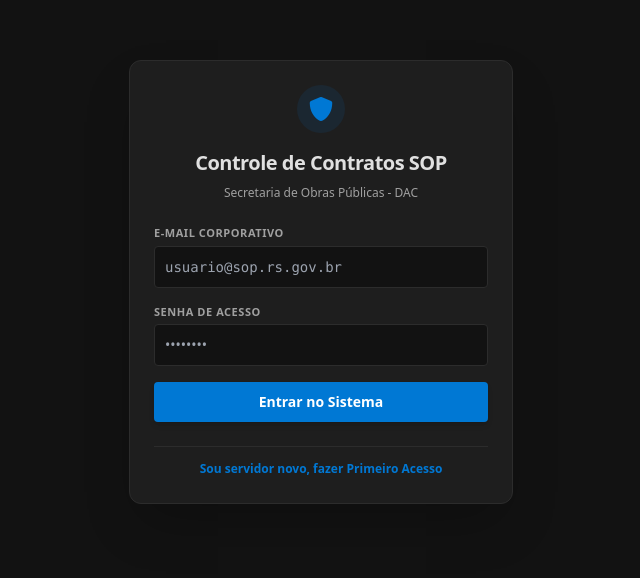
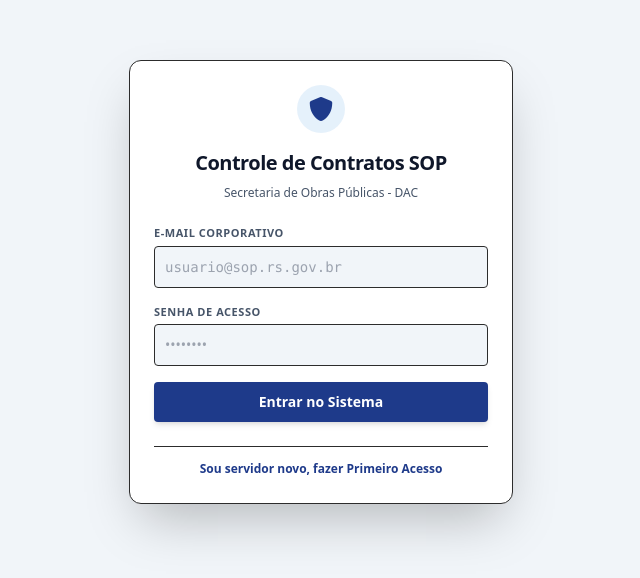
Before and after one commit to ferkernel79/DAC_CONTRATOS, a React (Vite) app: page / in a window 1280 px wide. Shown: the part 118-696 px from the top of the page, without its empty margins (319-959 px from the left). Built offline with nearby package versions, Linux system fonts and the light colour scheme; no server answers.

Commit message:
menu claro e escuro

```diff
--- a/src/App.jsx
+++ b/src/App.jsx
@@ -1,4 +1,4 @@
-import React, { useState } from 'react';
+import React, { useState, useEffect } from 'react';
 import { AuthProvider, useAuth } from './useAuth';
 import LoginView from './LoginView';
 import ContratosView from './ContratosView';
@@ -10,6 +10,22 @@ function PainelPrincipalSOP() {
   const [menuRetraido, setMenuRetraido] = useState(false);
   const { usuarioLogado, perfil, logout } = useAuth();
   const [abaAtiva, setAbaAtiva] = useState('dashboard'); // 'ABA INICIAL
+  // --- CONTROLE DE TEMA (CLARO / ESCURO) ---
+const [temaEscuro, setTemaEscuro] = useState(() => {
+  // Se o usuário já usou o app antes, puxa a preferência dele. Se não, começa no Claro
+  return localStorage.getItem('dac-tema') === 'dark';
+});
+
+// Efeito que injeta a classe .dark direto na raiz do navegador
+useEffect(() => {
+  if (temaEscuro) {
+    document.documentElement.classList.add('dark');
+    localStorage.setItem('dac-tema', 'dark');
+  } else {
+    document.documentElement.classList.remove('dark');
+    localStorage.setItem('dac-tema', 'light');
+  }
+}, [temaEscuro]);
 
   return (
     <div className="flex h-screen w-screen bg-bg-body overflow-hidden">
@@ -69,7 +85,28 @@ function PainelPrincipalSOP() {
           {/* ... Repita a mesma lógica do {!menuRetraido && <span>} para os outros botões ... */}
 
         </nav>
+         {/* ALTERNADOR DE TEMA CLARO/ESCURO */}
+        <div className={`p-3 border-t border-bg-hover flex ${menuRetraido ? 'justify-center' : 'justify-between items-center'}`}>
+          {!menuRetraido && (
+            <span className="text-xs font-bold text-text-secondary uppercase tracking-wider">
+              {temaEscuro ? 'Ambiente Escuro' : 'Ambiente Claro'}
+            </span>
+          )}
 
+          <button
+            type="button"
+            onClick={() => setTemaEscuro(!temaEscuro)}
+            className={`p-2.5 rounded-lg text-base transition-all ${
+              temaEscuro
+                ? 'bg-amber-500/10 text-amber-500 hover:bg-amber-500/20'
+                : 'bg-sop-blue/10 text-sop-blue hover:bg-sop-blue/20'
+            }`}
+            title={temaEscuro ? "Mudar para Modo Claro" : "Mudar para Modo Escuro"}
+          >
+            {/* Ícone muda dinamicamente: Sol para o claro, Lua para o escuro */}
+            <i className={`fas ${temaEscuro ? 'fa-sun' : 'fa-moon'}`}></i>
+          </button>
+        </div>
         {/* RODAPÉ DO MENU (Fica limpo com foto ou apenas o ícone de logout quando encolhido) */}
         <div className="p-3 border-t border-bg-hover flex justify-center">
           <button className="text-text-muted hover:text-sop-red p-2" title="Sair do Sistema">
--- a/src/index.css
+++ b/src/index.css
@@ -2,11 +2,59 @@
 @tailwind components;
 @tailwind utilities;
 
-/* Garantir que o corpo da página ocupe 100% da tela sem margens extras */
-html, body, #root {
-  width: 100%;
-  height: 100%;
-  margin: 0;
-  padding: 0;
-  overflow: hidden;
+/* ========================================================
+   PALETA DE CORES DINÂMICA DA DAC/SOP (BYPASS COMPLETO)
+   ======================================================== */
+
+/* MODO CLARO (Padrão quando a página inicia) */
+:root {
+  --bg-body: #F1F5F9;       /* Cinza claro confortável */
+  --bg-surface: #FFFFFF;    /* Branco puro para cards e tabelas */
+  --bg-hover: #E2E8F0;      /* Destaque ao passar o mouse */
+
+  --text-primary: #0F172A;  /* Texto quase preto, leitura nítida */
+  --text-secondary: #475569;/* Texto auxiliar grafite */
+  --text-muted: #94A3B8;     /* Ícones desativados */
+
+  /* Cores Identitárias da SOP */
+  --sop-blue: #1E3A8A;
+  --sop-green: #059669;
+  --sop-yellow: #D97706;
+  --sop-red: #DC2626;
+  --sop-purple: #7C3AED;
 }
+
+/* MODO ESCURO (Ativado quando o React injeta a classe .dark no html) */
+.dark {
+  --bg-body: #0F172A;       /* Azul escuro profundo */
+  --bg-surface: #1E293B;    /* Cinza-azulado para cards/tabelas */
+  --bg-hover: #334155;      /* Destaque escuro */
+
+  --text-primary: #F8FAFC;  /* Texto branco gelo */
+  --text-secondary: #94A3B8;/* Texto auxiliar cinza claro */
+  --text-muted: #64748B;     /* Cinza apagado */
+}
+
+/* ========================================================
+   DISJUNTOR DE SOBERANIA INTERNA (FORÇA O MAPEAMENTO)
+   ======================================================== */
+.bg-bg-body { background-color: var(--bg-body) !important; }
+.bg-bg-surface { background-color: var(--bg-surface) !important; }
+.bg-bg-hover { background-color: var(--bg-hover) !important; }
+.hover\:bg-bg-hover:hover { background-color: var(--bg-hover) !important; }
+
+.text-text-primary { color: var(--text-primary) !important; }
+.text-text-secondary { color: var(--text-secondary) !important; }
+.text-text-muted { color: var(--text-muted) !important; }
+
+/* Amarração das Cores da SOP */
+.text-sop-blue { color: var(--sop-blue) !important; }
+.bg-sop-blue { background-color: var(--sop-blue) !important; }
+.text-sop-green { color: var(--sop-green) !important; }
+.bg-sop-green { background-color: var(--sop-green) !important; }
+.text-sop-yellow { color: var(--sop-yellow) !important; }
+.bg-sop-yellow { background-color: var(--sop-yellow) !important; }
+.text-sop-red { color: var(--sop-red) !important; }
+.bg-sop-red { background-color: var(--sop-red) !important; }
+.text-sop-purple { color: var(--sop-purple) !important; }
+.bg-sop-purple { background-color: var(--sop-purple) !important; }
```
Also changed, not shown: public/tailwind.config.js (added, +30 -0 lines).
